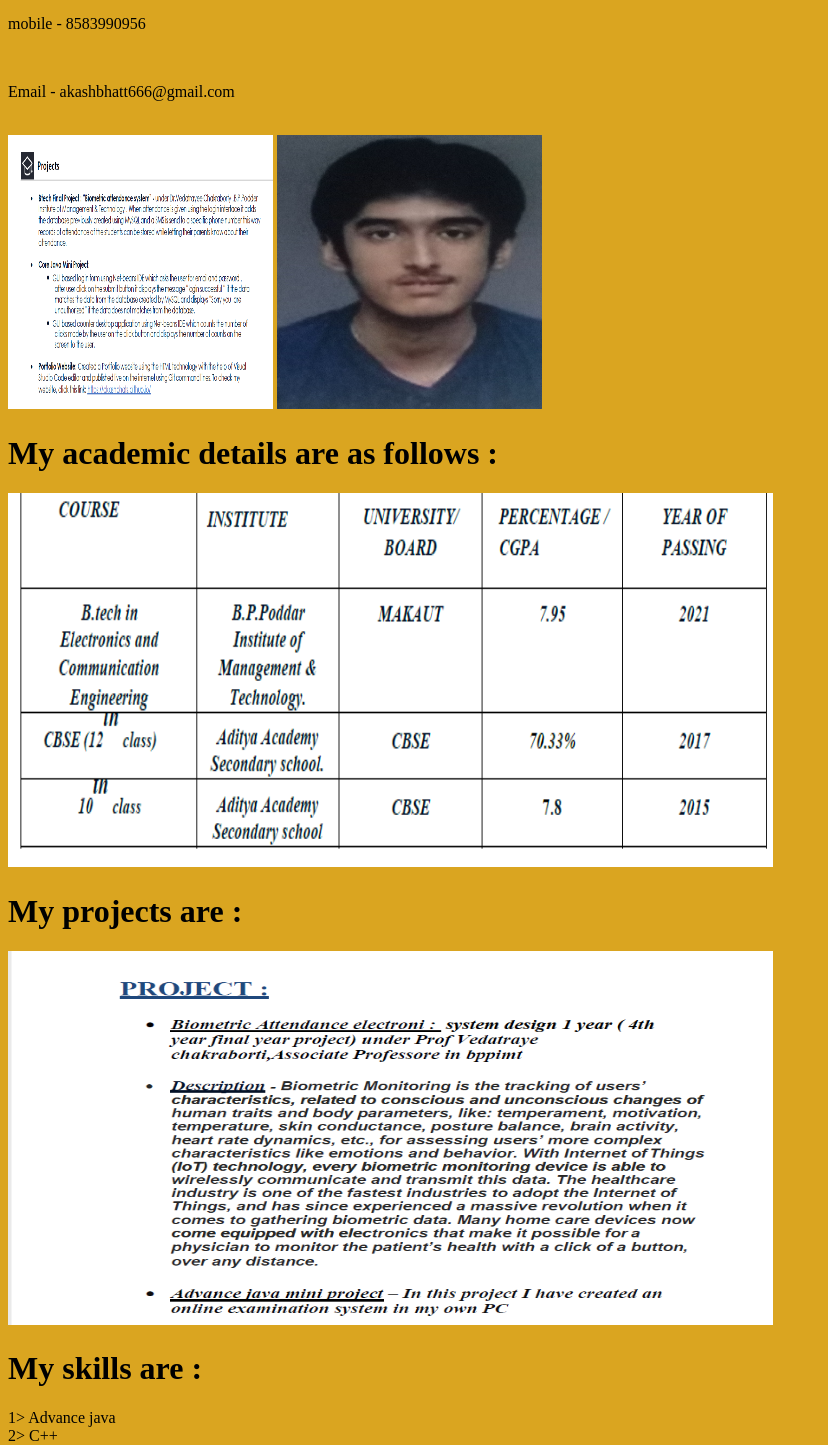
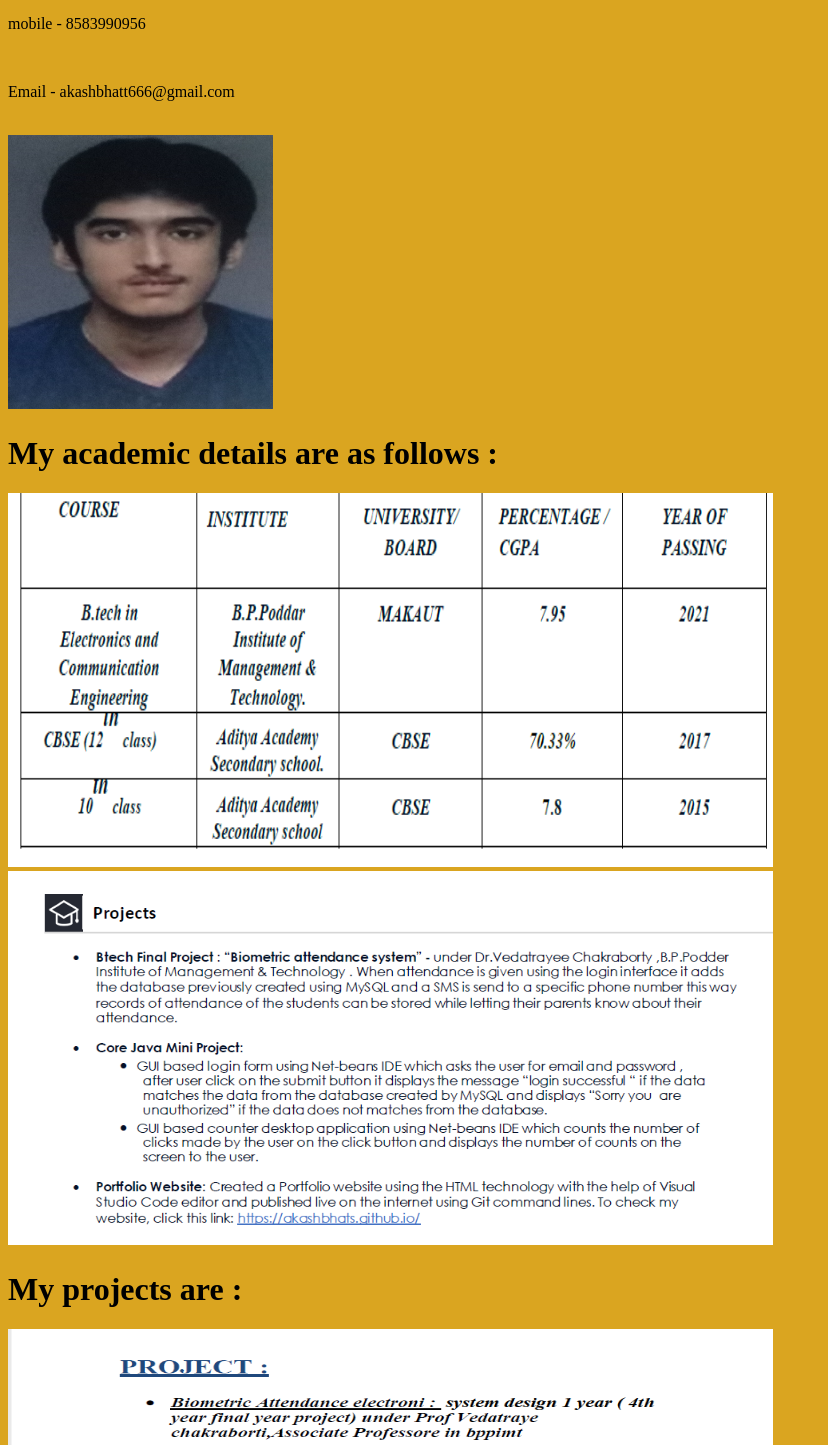
Before and after one commit to akashbhats/akashbhats.github.io, a plain HTML site: page index.html in a window 1280 px wide. Shown: the part 240-1685 px from the top of the page, without its empty margins (0-828 px from the left). Drawn offline with Linux system fonts and the light colour scheme.

Commit message:
Update index.html

```diff
--- a/index.html
+++ b/index.html
@@ -14,10 +14,10 @@ style="background-color:goldenrod">
    <h1>My contact details is :</h1>
    <p> mobile - 8583990956</p><br>
    <p> Email - akashbhatt666@gmail.com</p><br>
-   <img   src="pq.png"   width="265" height="274">
      <img   src="mypic.png"   width="265" height="274">
    <h1>My academic details are as follows :</h1>
    <img   src="aca.png"   width="765" height="374">
+     <img   src="pq.png"   width="765" height="374">
    <h1> My projects are : </h1>
    <img   src="pj.png"   width="765" height="374">
    <h1> My skills are :</h1>
```
